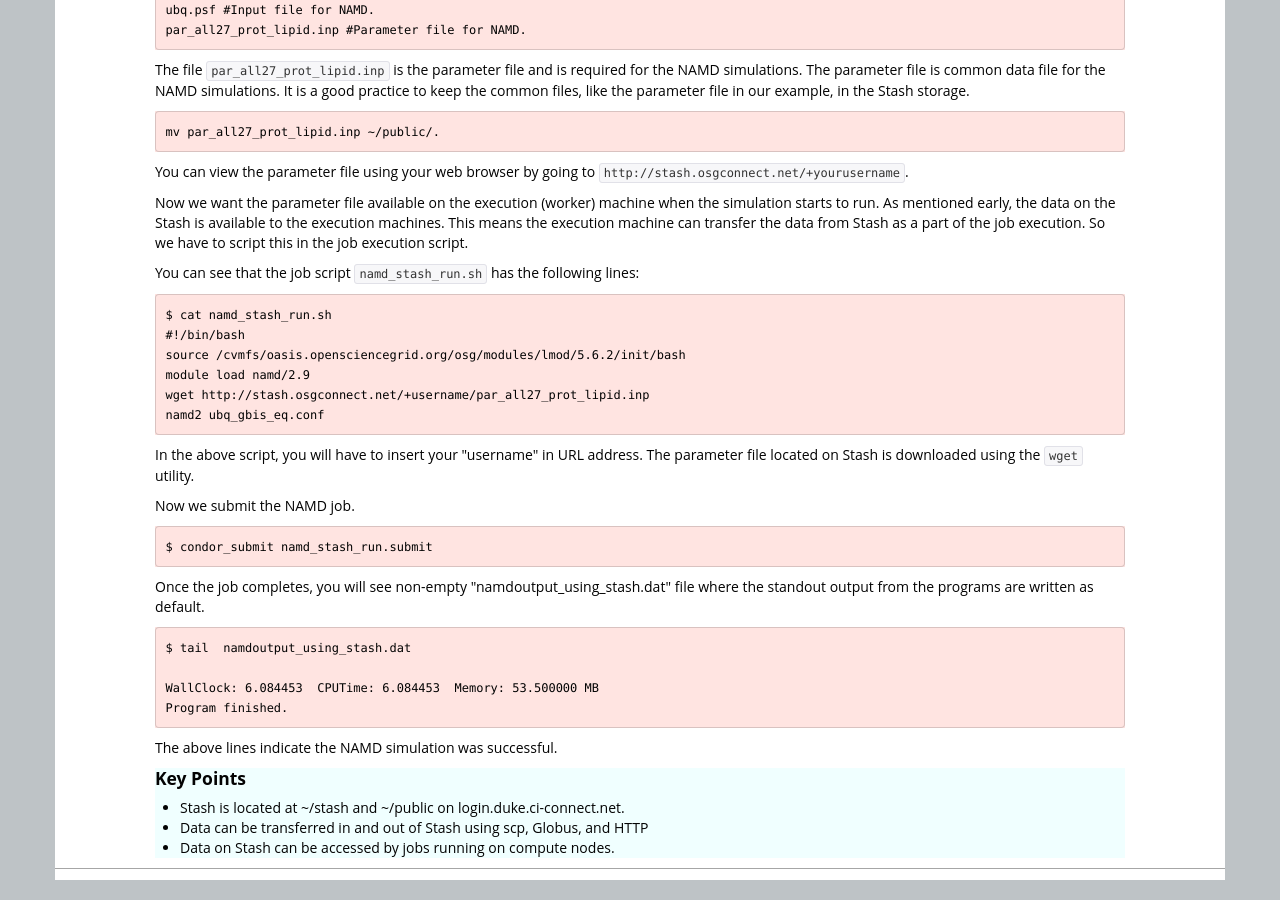
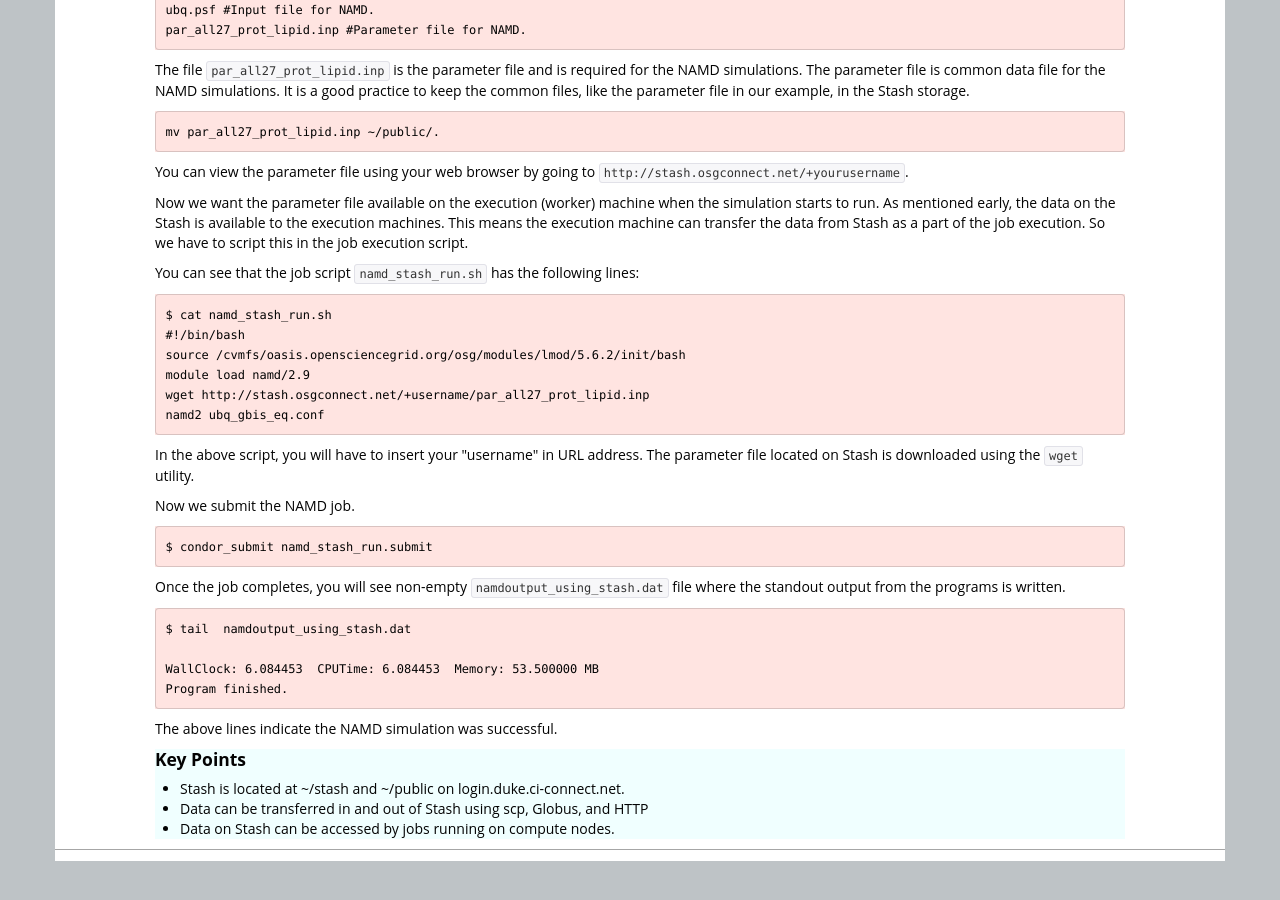
Before and after one commit to SWC-OSG-Workshop/2015-10-27-duke, a Jekyll site: the page built from novice/DHTC/05-Stash.md, in a window 1280 px wide and 900 px high, scrolled down 3240 px. Built offline with Jekyll 4.4.1, drawn with Linux system fonts in a browser that asks for light colours.

Commit message:
Fix phrasing

```diff
--- a/novice/DHTC/05-Stash.md
+++ b/novice/DHTC/05-Stash.md
@@ -227,8 +227,8 @@ Now we submit the NAMD job.
 $ condor_submit namd_stash_run.submit
 ~~~
 
-Once the job completes, you will see non-empty "namdoutput_using_stash.dat" file where
-the standout output from the programs are written as default.
+Once the job completes, you will see non-empty `namdoutput_using_stash.dat` file where
+the standout output from the programs is written.
 
 ~~~
 $ tail  namdoutput_using_stash.dat
```
